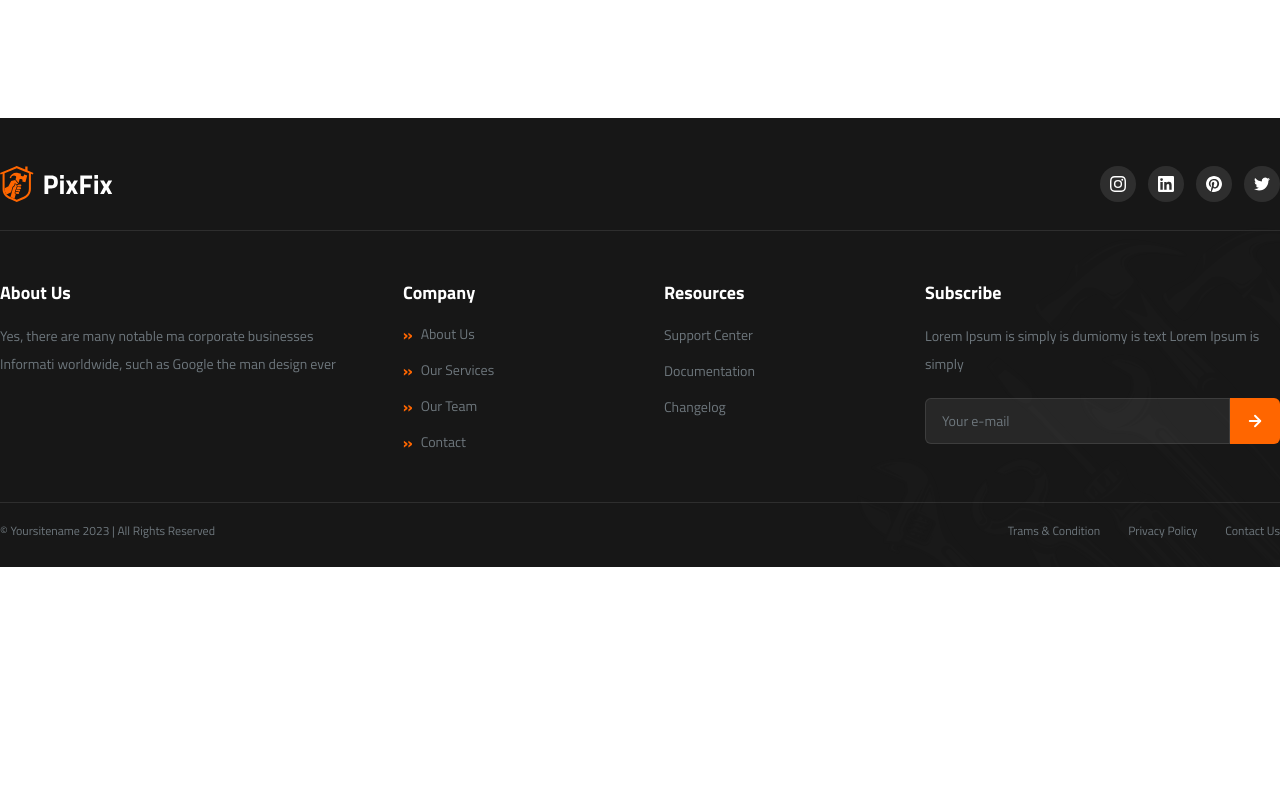
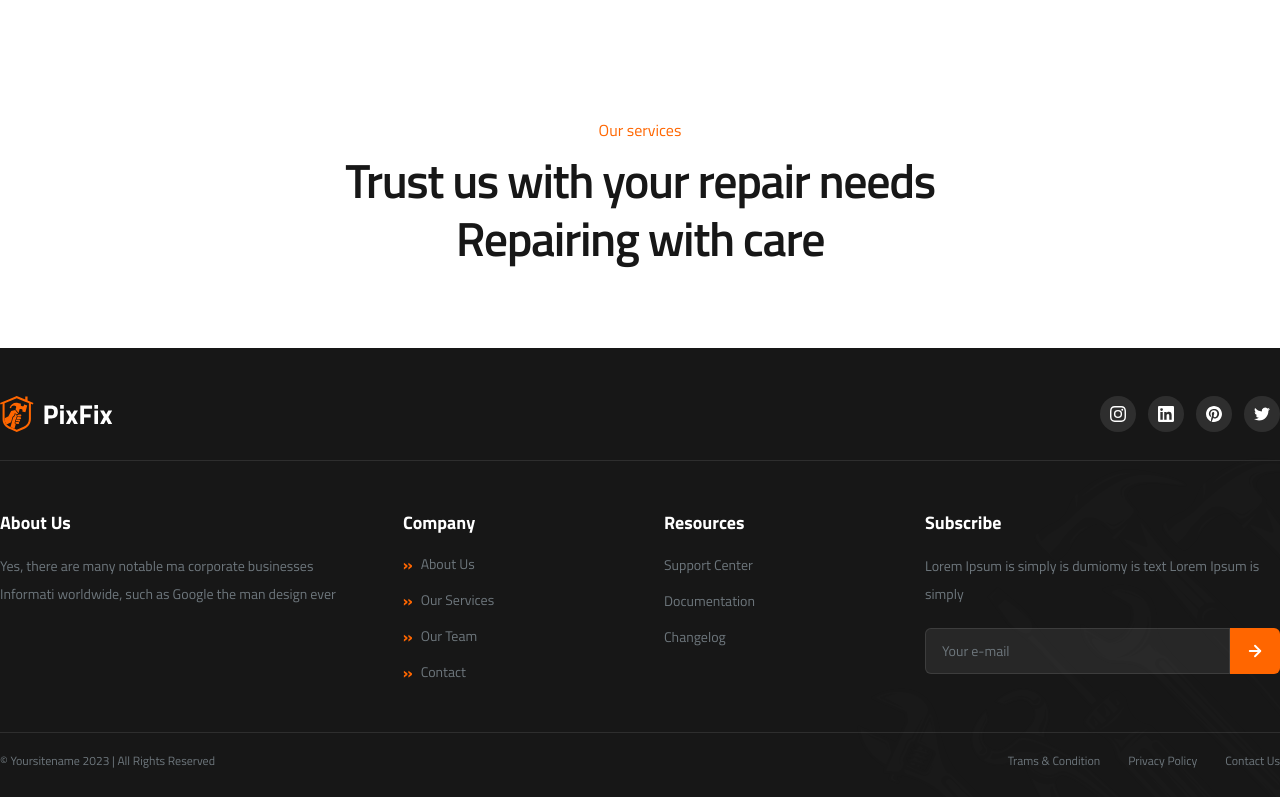
Before and after one commit to Jamil-coder360/Pixfix-Team-work, a React (Vite) app: page / in a window 1280 px wide. Shown: the part 1661-2458 px from the top of the page. Before the commit the page ends 2228 px from the top, so only its background shows below. Built offline with nearby package versions, Linux system fonts and the light colour scheme; a web font is replaced by a local one.

Commit message:
Section Header & Service add

```diff
--- /dev/null
+++ b/src/component/Service.jsx
@@ -0,0 +1,22 @@
+import React from 'react'
+import Section from './section/Section';
+import Container from './section/Container';
+import SectionHeader from './section/SectionHeader';
+
+const Service = () => {
+  return (
+    <Section>
+        <Container>
+            <div className="">
+                <SectionHeader
+                className="flex flex-col text-center items-center justify-center pb-15"
+                subtitle="Our services"
+                title="Trust us with your repair needs Repairing with care"
+                />
+            </div>
+        </Container>
+    </Section>
+  )
+}
+
+export default Service
--- /dev/null
+++ b/src/component/section/SectionHeader.jsx
@@ -0,0 +1,14 @@
+import React from "react";
+
+const SectionHeader = ({ title, subtitle,className="" }) => {
+  return (
+    <div className={className}>
+      <p className="text-home font-normal text-[16px]">{subtitle}</p>
+      <h2 className="max-w-[630px] font-semibold text-[48px] leading-[58px]  text-black_900 tracking-[-1.44px] pt-2.5 pb-5">
+        {title}
+      </h2>
+    </div>
+  );
+};
+
+export default SectionHeader;
--- a/src/pages/HomePage.jsx
+++ b/src/pages/HomePage.jsx
@@ -1,12 +1,14 @@
 import React from 'react'
 import Hero from '../component/Hero';
 import About from '../component/About';
+import Service from '../component/Service';
 
 const HomePage = () => {
   return (
     <>
     <Hero />
     <About />
+    <Service />
     </>
   )
 }
```
